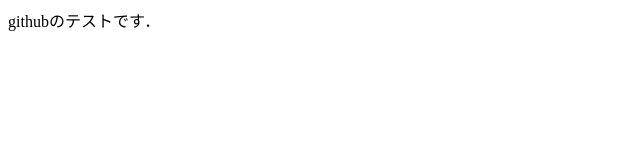
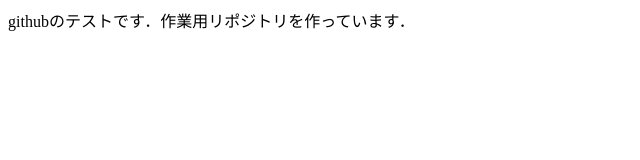
Before and after one commit to SpringDay/co_lab, a plain HTML site: page index.html in a window 1280 px wide. Shown: the whole page, without its empty margins (0-640 px from the left). Drawn offline with Linux system fonts and the light colour scheme.

Commit message:
改訂
文末に文章を追加しました．

```diff
--- a/index.html
+++ b/index.html
@@ -2,6 +2,6 @@
 
 <html>
   <body>
-    githubのテストです．
+    githubのテストです．作業用リポジトリを作っています．
   </body>
 </html>
```
